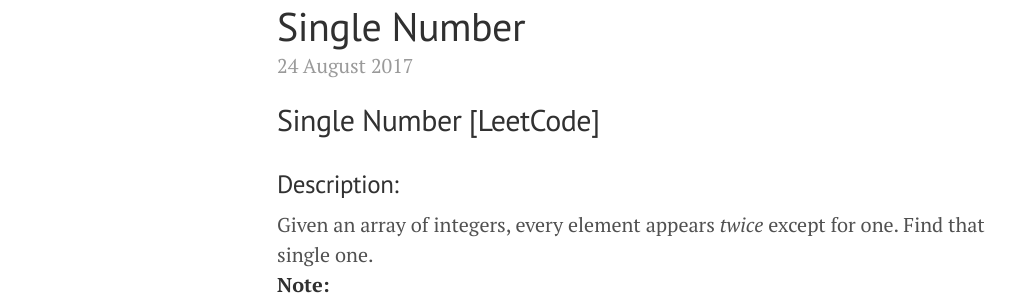
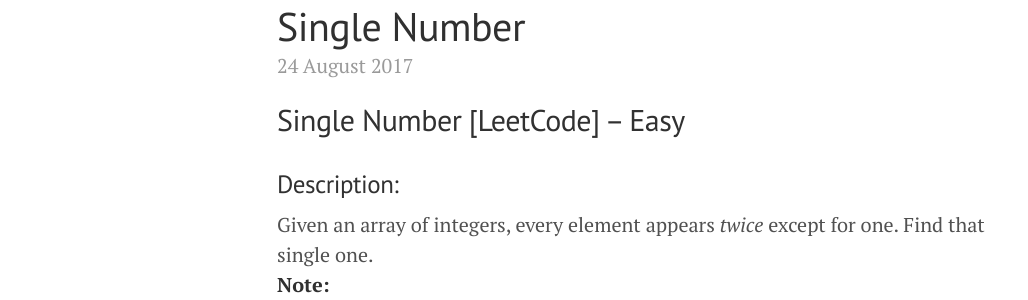
Before and after one commit to washifu/CodeBlog, a Jekyll site: the page built from _posts/2017-08-24-Single_Number.md, in a window 1280 px wide. Shown: the part 131-431 px from the top of the page, without its empty margins (3-1031 px from the left). Built offline with Jekyll 4.4.1, drawn with Linux system fonts in a browser that asks for light colours; comment, search, counter and statistics services are not loaded.

Commit message:
Update 2017-08-24-Single_Number.md

```diff
--- a/_posts/2017-08-24-Single_Number.md
+++ b/_posts/2017-08-24-Single_Number.md
@@ -4,7 +4,7 @@ title: Single Number
 comments: true
 ---
 
-## Single Number [LeetCode]
+## Single Number [LeetCode] -- Easy
 
 ### Description:
 Given an array of integers, every element appears *twice* except for one. Find that single one.
```
